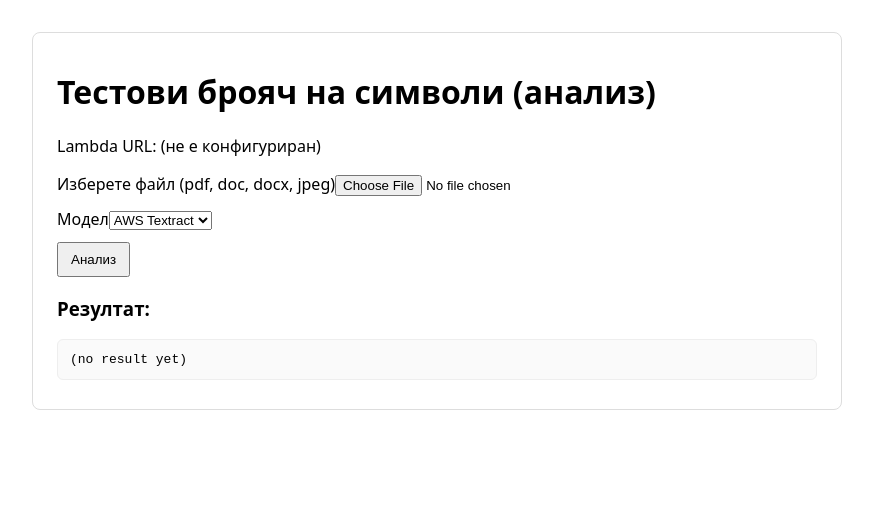
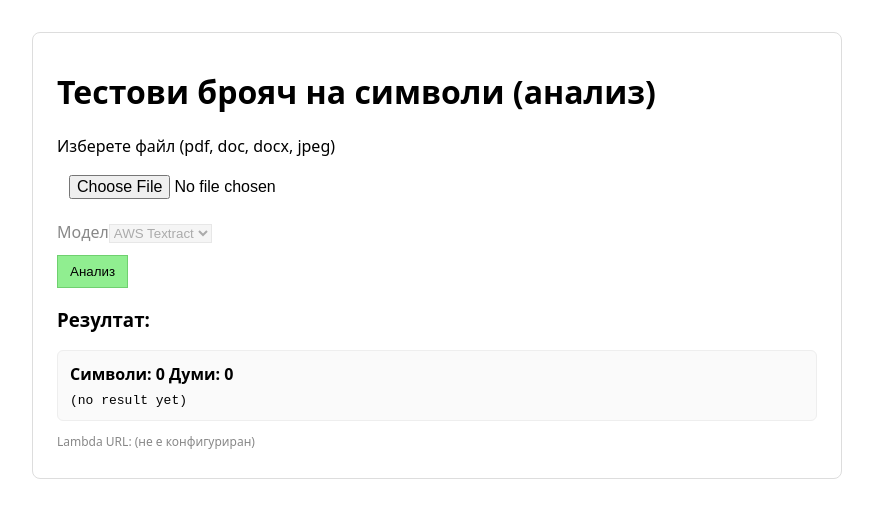
Before and after one commit to axcognita/nvcounter, a Next.js app: page / in a window 1280 px wide. Shown: the top 518 px of the page, without its empty margins (0-873 px from the left). Built offline with nearby package versions, Linux system fonts and the light colour scheme.

Commit message:
style(ui): grey out model dropdown and light-green Analyze button [Droid-assisted]

```diff
--- a/app/ClientForm.jsx
+++ b/app/ClientForm.jsx
@@ -7,6 +7,8 @@ export default function ClientForm({ lambdaUrl }) {
   const [file, setFile] = useState(null);
   const [busy, setBusy] = useState(false);
   const [output, setOutput] = useState("(no result yet)");
+  const [charCount, setCharCount] = useState(0);
+  const [wordsCount, setWordsCount] = useState(0);
 
   const submit = async (e) => {
     e.preventDefault();
@@ -20,6 +22,10 @@ export default function ClientForm({ lambdaUrl }) {
       fd.append("file", file);
       const resp = await fetch("/api/analyze", { method: "POST", body: fd });
       const text = await resp.text();
+      // counts (based on raw response text)
+      const trimmed = text.trim();
+      setCharCount(trimmed.length);
+      setWordsCount(trimmed ? (trimmed.split(/\s+/).filter(Boolean).length) : 0);
       try { setOutput(JSON.stringify(JSON.parse(text), null, 2)); }
       catch { setOutput(text); }
     } catch (err) {
@@ -31,22 +37,32 @@ export default function ClientForm({ lambdaUrl }) {
 
   return (
     <>
-      <p>Lambda URL: {lambdaUrl || '(не е конфигуриран)'}</p>
       <form onSubmit={submit}>
         <label style={{ display:'block', marginTop:12 }}>Изберете файл (pdf, doc, docx, jpeg)
-          <input type="file" onChange={e=>setFile(e.target.files?.[0] || null)} />
+          <input
+            type="file"
+            onChange={e=>setFile(e.target.files?.[0] || null)}
+            style={{ display:'block', marginTop:8, padding:'10px 12px', fontSize:16, cursor:'pointer' }}
+          />
         </label>
-        <label style={{ display:'block', marginTop:12 }}>Модел
-          <select value={model} onChange={e=>setModel(e.target.value)}>
+        <label style={{ display:'block', marginTop:12, color:'#888' }}>Модел
+          <select value={model} onChange={e=>setModel(e.target.value)} disabled
+                  style={{ background:'#f2f2f2', color:'#888', borderColor:'#ddd' }}>
             <option value="AWS Textract">AWS Textract</option>
             <option value="gpt-4o">gpt-4o</option>
             <option value="gpt-5">gpt-5</option>
           </select>
         </label>
-        <button type="submit" disabled={busy} style={{ marginTop:12, padding:'8px 12px' }}>{busy? 'Анализирам…' : 'Анализ'}</button>
+        <button type="submit" disabled={busy} style={{ marginTop:12, padding:'8px 12px', background:'#90ee90', border:'1px solid #6fd06f' }}>
+          {busy? 'Анализирам…' : 'Анализ'}
+        </button>
       </form>
       <h3>Резултат:</h3>
-      <pre style={{ background:'#fafafa', border:'1px solid #eee', padding:12, borderRadius:6, overflow:'auto' }}>{output}</pre>
+      <div style={{ background:'#fafafa', border:'1px solid #eee', padding:12, borderRadius:6 }}>
+        <div><strong>Символи: {charCount}     Думи: {wordsCount}</strong></div>
+        <pre style={{ margin:0, marginTop:8, background:'transparent', border:'none', whiteSpace:'pre-wrap' }}>{output}</pre>
+      </div>
+      <p style={{ color:'#888', marginTop:12, fontSize:12 }}>Lambda URL: {lambdaUrl || '(не е конфигуриран)'}</p>
     </>
   );
 }
```
